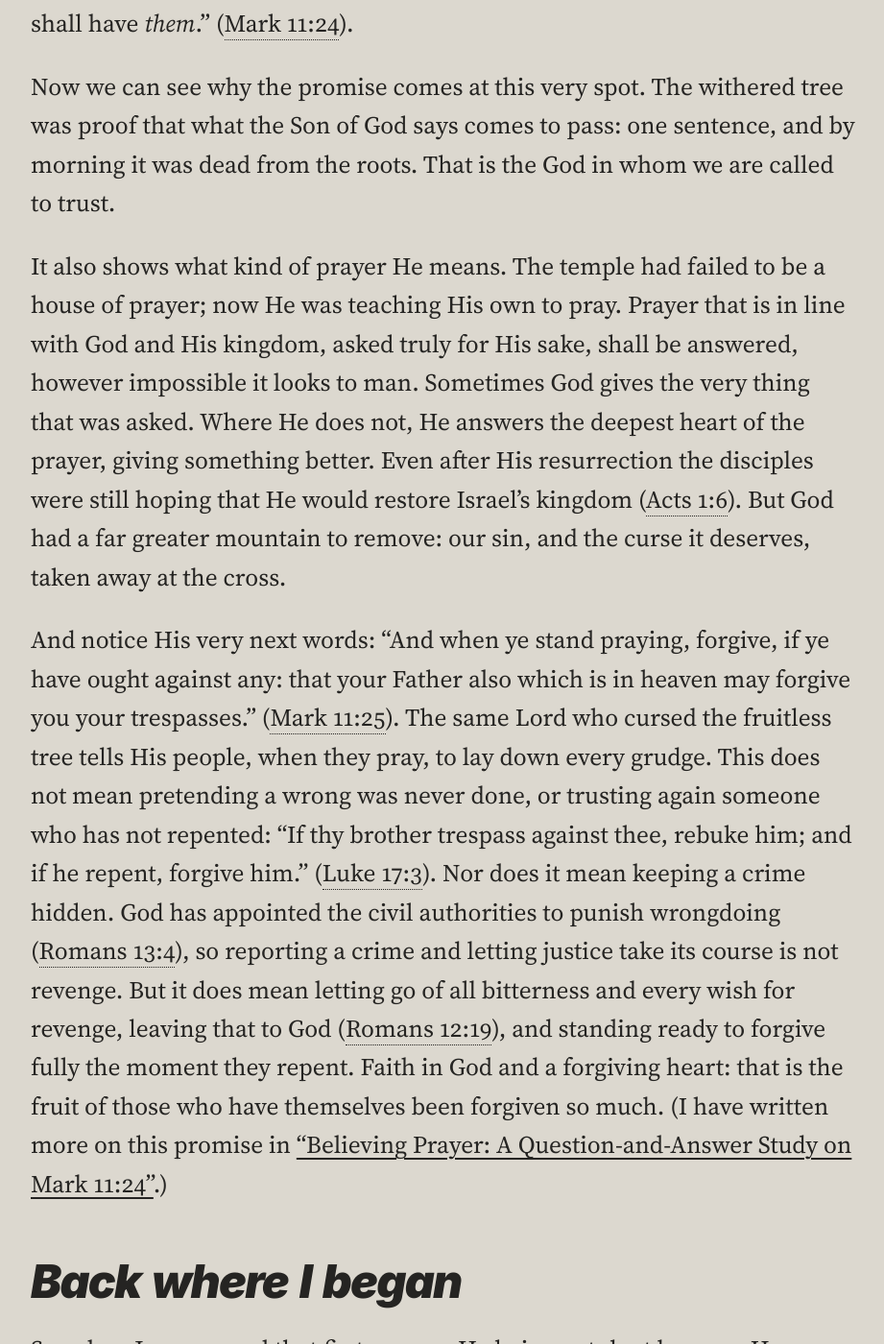
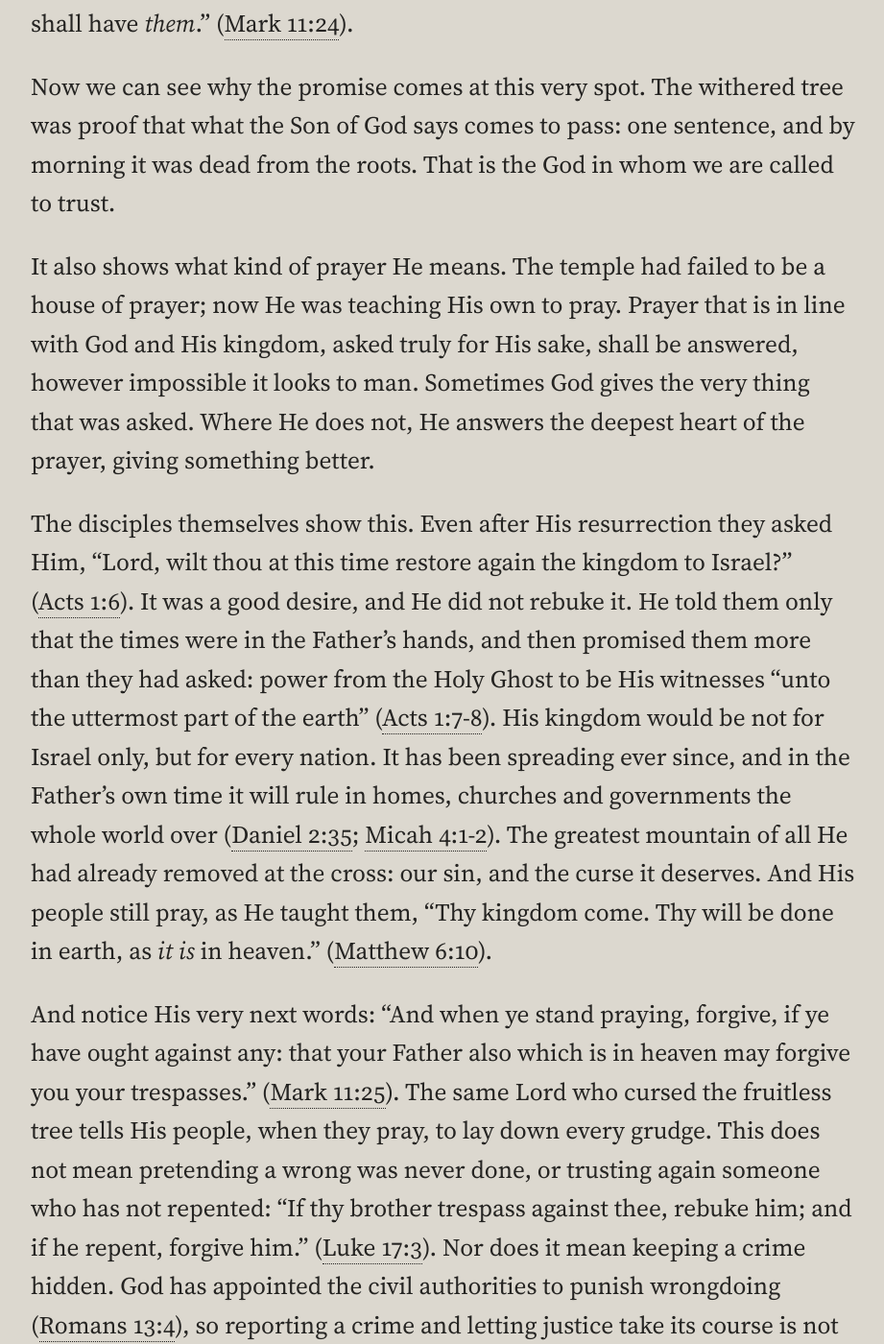
Before and after one commit to ForestWalkUK/truthpeaceandlove, a Jekyll site: the page built from _posts/2026-11-26-did-jesus-lose-his-temper-with-a-fig-tree.md, in a window 1280 px wide and 1400 px high, scrolled down 5180 px. Shown: the whole window at 96% size, without its empty margins (16-937 px from the left). Built offline with Jekyll 4.4.1, drawn with Linux system fonts in a browser that asks for light colours; some of the changed text lies outside the part shown.

Commit message:
Fig tree article v1.9: God's anger against sinners; the disciples' kingdom question
Under "A loving Saviour", the sentence on the cross again says that God's holy anger is against sin and sinners, as it did before the plainer-wording revision. Under "Have faith in God", the passage on Acts 1:6 no longer reads as if the cross were still to come; it now shows the Lord answering the disciples' good desire with more than they asked (Acts 1:7-8), with Daniel 2:35, Micah 4:1-2 and Matthew 6:10. The article's changes list is updated.

Co-Authored-By: Claude Opus 5.5 <noreply@anthropic.com>

```diff
--- a/_posts/2026-11-26-did-jesus-lose-his-temper-with-a-fig-tree.md
+++ b/_posts/2026-11-26-did-jesus-lose-his-temper-with-a-fig-tree.md
@@ -2,6 +2,9 @@
 title: "Did Jesus Lose His Temper with a Fig Tree?"
 sections: [deeper]
 changes:
+  - version: "1.9"
+    date: 2026-11-27
+    note: "Under ‘A loving Saviour’, the sentence on the cross again says that God’s holy anger is against sinners as well as sin. Under ‘Have faith in God’, the disciples’ question about the kingdom (Acts 1:6) no longer reads as if the cross were still to come, and now shows how the Lord answered their good desire with more than they had asked."
   - version: "1.8"
     date: 2026-11-27
     note: "Under ‘A solemn warning’, the fig tree is now said to picture the nation of Israel. The earlier wording, “God’s people at that time”, wrongly suggested that God has cast Israel away (Romans 11:1-2, 29)."
@@ -65,7 +68,7 @@ But the fig tree speaks to us too. Every one of us is a tree from which God look
 
 But look at the One who spoke the sentence. Only days before, as He came near to Jerusalem, “he beheld the city, and wept over it” (Luke 19:41). He takes “no pleasure in the death of the wicked” (Ezekiel 33:11). When we are petulant, we lash out because we have not got what we wanted for ourselves. The Lord Jesus warned because He wanted something for them: “the things *which belong* unto thy peace” (Luke 19:42).
 
-And He did far more than warn. He came to bear the curse Himself, the penalty that our breaking of God’s law deserves. “Christ hath redeemed us from the curse of the law, being made a curse for us: for it is written, Cursed *is* every one that hangeth on a tree” (Galatians 3:13). Within days of cursing a tree, He hung upon a tree: the cross, where He was made a curse for us. He who was God, come in human flesh, took in His soul and body the full punishment that God’s holy anger against sin demands, in the place of all who would trust in Him.
+And He did far more than warn. He came to bear the curse Himself, the penalty that our breaking of God’s law deserves. “Christ hath redeemed us from the curse of the law, being made a curse for us: for it is written, Cursed *is* every one that hangeth on a tree” (Galatians 3:13). Within days of cursing a tree, He hung upon a tree: the cross, where He was made a curse for us. He who was God, come in human flesh, bore in His soul and body the full weight of God’s holy anger against sin and sinners, in the place of all who would trust in Him.
 
 This is why it matters so much that He was not bad-tempered that morning. Every sin is a debt we owe to God (Matthew 6:12), and every one of us is bankrupt, with nothing to pay (Luke 7:42). Yet even if our debt were wiped out, we would only be back to nothing, and nothing is not enough to stand before a holy God. We need a perfect record of obedience to God, every moment of the life He has given us, and not one of us has it. Had the Lord Jesus sinned even once, He would have had a debt of His own to answer for, and no perfect record to give. But He never did. Conceived by the Holy Ghost, God’s own Spirit, and not by a human father, He did not inherit the sinful nature that every other human being has received from Adam, the first man. He “did no sin, neither was guile found in his mouth” (1 Peter 2:22). On the cross He paid in full the debt of all who would trust in Him. And His own perfect obedience, of infinite worth because He is the Son of God, is put to their account as well (2 Corinthians 5:21). So the moment you repent (turn from your sin to Him) and believe, you pass once and for all from infinite debt to infinite credit, and there you stand for ever, because “though he was rich, yet for your sakes he became poor, that ye through his poverty might be rich” (2 Corinthians 8:9).
 
@@ -84,7 +87,9 @@ The next morning Peter saw the tree and cried, “Master, behold, the fig tree w
 
 Now we can see why the promise comes at this very spot. The withered tree was proof that what the Son of God says comes to pass: one sentence, and by morning it was dead from the roots. That is the God in whom we are called to trust.
 
-It also shows what kind of prayer He means. The temple had failed to be a house of prayer; now He was teaching His own to pray. Prayer that is in line with God and His kingdom, asked truly for His sake, shall be answered, however impossible it looks to man. Sometimes God gives the very thing that was asked. Where He does not, He answers the deepest heart of the prayer, giving something better. Even after His resurrection the disciples were still hoping that He would restore Israel’s kingdom (Acts 1:6). But God had a far greater mountain to remove: our sin, and the curse it deserves, taken away at the cross.
+It also shows what kind of prayer He means. The temple had failed to be a house of prayer; now He was teaching His own to pray. Prayer that is in line with God and His kingdom, asked truly for His sake, shall be answered, however impossible it looks to man. Sometimes God gives the very thing that was asked. Where He does not, He answers the deepest heart of the prayer, giving something better.
+
+The disciples themselves show this. Even after His resurrection they asked Him, “Lord, wilt thou at this time restore again the kingdom to Israel?” (Acts 1:6). It was a good desire, and He did not rebuke it. He told them only that the times were in the Father’s hands, and then promised them more than they had asked: power from the Holy Ghost to be His witnesses “unto the uttermost part of the earth” (Acts 1:7-8). His kingdom would be not for Israel only, but for every nation. It has been spreading ever since, and in the Father’s own time it will rule in homes, churches and governments the whole world over (Daniel 2:35; Micah 4:1-2). The greatest mountain of all He had already removed at the cross: our sin, and the curse it deserves. And His people still pray, as He taught them, “Thy kingdom come. Thy will be done in earth, as *it is* in heaven.” (Matthew 6:10).
 
 And notice His very next words: “And when ye stand praying, forgive, if ye have ought against any: that your Father also which is in heaven may forgive you your trespasses.” (Mark 11:25). The same Lord who cursed the fruitless tree tells His people, when they pray, to lay down every grudge. This does not mean pretending a wrong was never done, or trusting again someone who has not repented: “If thy brother trespass against thee, rebuke him; and if he repent, forgive him.” (Luke 17:3). Nor does it mean keeping a crime hidden. God has appointed the civil authorities to punish wrongdoing (Romans 13:4), so reporting a crime and letting justice take its course is not revenge. But it does mean letting go of all bitterness and every wish for revenge, leaving that to God (Romans 12:19), and standing ready to forgive fully the moment they repent. Faith in God and a forgiving heart: that is the fruit of those who have themselves been forgiven so much. (I have written more on this promise in [“Believing Prayer: A Question-and-Answer Study on Mark 11:24”]({{ site.baseurl }}{% post_url 2026-10-18-believing-prayer-catechism-mark-11-24 %}).)
 
```
